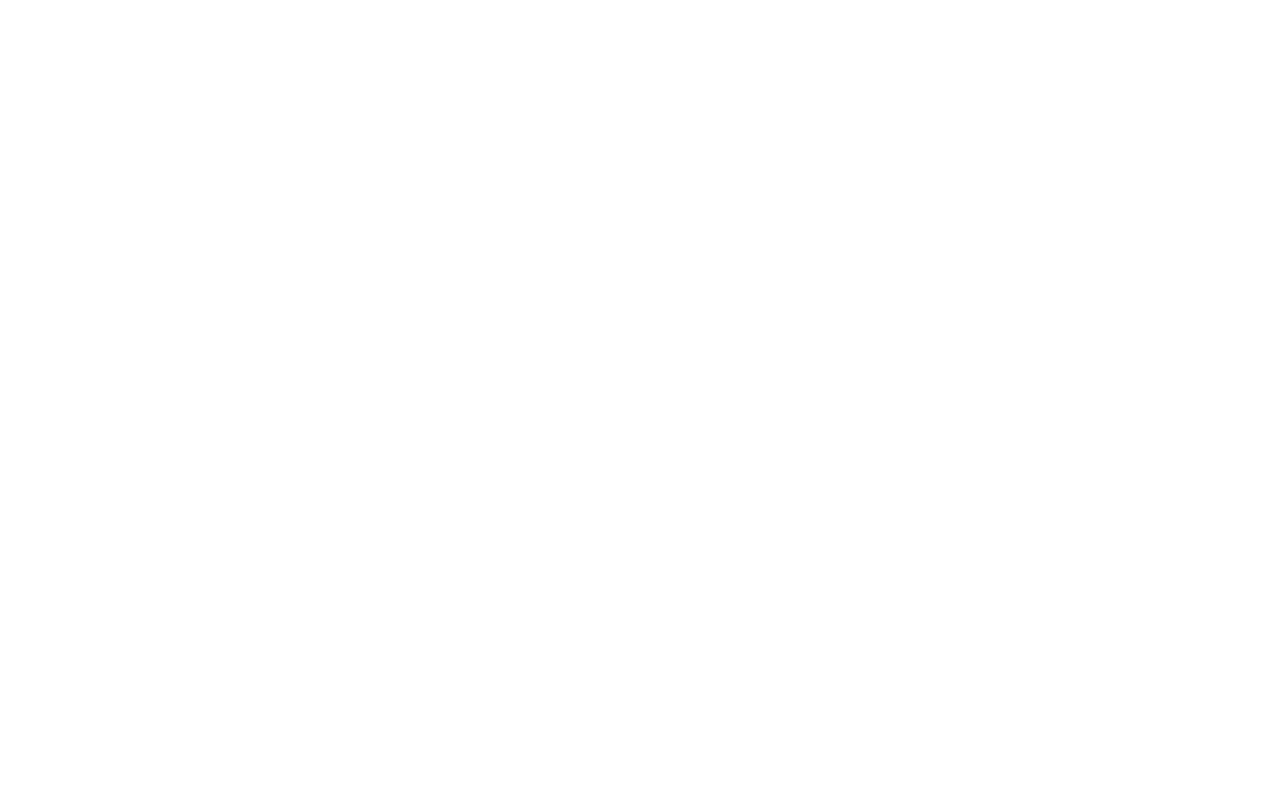
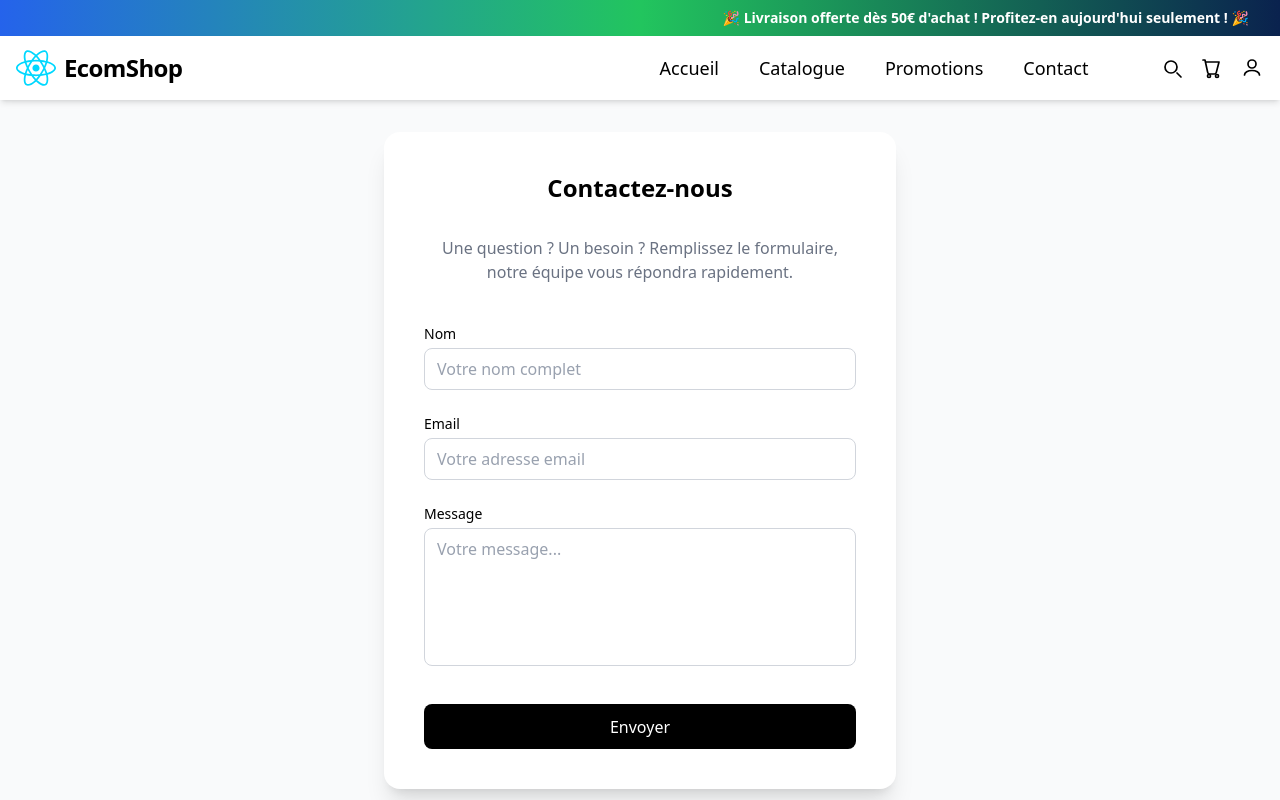
Before and after one commit to Sullivankow/ecom_template_react_php, a React (Vite) app in the folder ecomFront/: page /contact in a window 1280 px wide. Shown: the top 800 px of the page. Built offline with nearby package versions, Linux system fonts and the light colour scheme.

Commit message:
Ajout formulaire de contact

```diff
--- a/ecomFront/src/App.tsx
+++ b/ecomFront/src/App.tsx
@@ -14,6 +14,7 @@
 import NotFound from './pages/notFound';
 import Catalog from './pages/catalog/catalog';
 import ProductPromo from './pages/catalog/productPromo';
+import ContactForm from './components/forms/contactForm';
 
 // Pages de base (à remplacer par tes vraies pages si besoin)
 const Boutique = () => <div style={{ padding: 24 }}>Boutique</div>;
@@ -53,11 +54,11 @@
       <Route path="/" element={<Home />} />
       <Route path="/boutique" element={<Boutique />} />
       <Route path="/promotions" element={<Promotions />} />
-      <Route path="/contact" element={<Contact />} />
       <Route path="/login" element={<Login />} />
       <Route path="/registration" element={<Registration />} />
       <Route path="/catalog" element={<Catalog />} />
       <Route path="/product-promo" element={<ProductPromo />} />
+      <Route path="/contact" element={<ContactForm />} />
       <Route path="*" element={<NotFound />} />
     </Routes>
   );
--- /dev/null
+++ b/ecomFront/src/components/forms/contactForm.tsx
@@ -0,0 +1,120 @@
+import React, { useState } from "react";
+import Topbar from "../layout/topbar";
+import Header from "../layout/headers";
+import Footer from "../layout/footer";
+
+/**
+ * Page de contact e-commerce
+ * - Charte graphique : fond blanc, coins arrondis, ombre, accents bleus/noirs
+ * - Responsive mobile/desktop
+ * - Labels en français, accessibilité
+ */
+const ContactForm: React.FC = () => {
+	// États pour les champs du formulaire
+	const [name, setName] = useState("");
+	const [email, setEmail] = useState("");
+	const [message, setMessage] = useState("");
+	const [sent, setSent] = useState(false);
+	const [error, setError] = useState("");
+
+	// Gestion de la soumission du formulaire
+	const handleSubmit = (e: React.FormEvent) => {
+		e.preventDefault();
+		setError("");
+		// Validation simple (à remplacer par une vraie validation si besoin)
+		if (!name || !email || !message) {
+			setError("Tous les champs sont requis.");
+			return;
+		}
+		// Simule l'envoi
+		setSent(true);
+		setTimeout(() => {
+			setSent(false);
+			setName("");
+			setEmail("");
+			setMessage("");
+		}, 2500);
+	};
+
+	return (
+		<div className="min-h-screen bg-gray-50 flex flex-col">
+			<Topbar />
+			<Header />
+			<main className="flex-1 flex justify-center items-center py-8 px-2">
+				<section id="contact" className="w-full flex justify-center items-center">
+					<form
+						className="w-full max-w-lg bg-white rounded-2xl shadow-xl p-6 md:p-10 flex flex-col gap-6"
+						onSubmit={handleSubmit}
+						aria-label="Formulaire de contact"
+					>
+						<h2 className="text-2xl font-bold text-black mb-2 text-center">Contactez-nous</h2>
+						<p className="text-gray-500 text-center mb-4">Une question ? Un besoin ? Remplissez le formulaire, notre équipe vous répondra rapidement.</p>
+
+						{/* Champ nom */}
+						<div>
+							<label htmlFor="name" className="block text-sm font-medium text-black mb-1">Nom</label>
+							<input
+								id="name"
+								name="name"
+								type="text"
+								autoComplete="name"
+								value={name}
+								onChange={e => setName(e.target.value)}
+								className="w-full border border-gray-300 rounded-lg px-3 py-2 focus:outline-none focus:ring-2 focus:ring-blue-600 transition text-black placeholder-gray-400"
+								placeholder="Votre nom complet"
+								required
+							/>
+						</div>
+
+						{/* Champ email */}
+						<div>
+							<label htmlFor="email" className="block text-sm font-medium text-black mb-1">Email</label>
+							<input
+								id="email"
+								name="email"
+								type="email"
+								autoComplete="email"
+								value={email}
+								onChange={e => setEmail(e.target.value)}
+								className="w-full border border-gray-300 rounded-lg px-3 py-2 focus:outline-none focus:ring-2 focus:ring-blue-600 transition text-black placeholder-gray-400"
+								placeholder="Votre adresse email"
+								required
+							/>
+						</div>
+
+						{/* Champ message */}
+						<div>
+							<label htmlFor="message" className="block text-sm font-medium text-black mb-1">Message</label>
+							<textarea
+								id="message"
+								name="message"
+								rows={5}
+								value={message}
+								onChange={e => setMessage(e.target.value)}
+								className="w-full border border-gray-300 rounded-lg px-3 py-2 focus:outline-none focus:ring-2 focus:ring-blue-600 transition text-black placeholder-gray-400 resize-none"
+								placeholder="Votre message..."
+								required
+							/>
+						</div>
+
+						{/* Message d'erreur */}
+						{error && <div className="text-red-600 text-sm text-center">{error}</div>}
+						{/* Message de confirmation */}
+						{sent && <div className="text-green-600 text-sm text-center">Votre message a bien été envoyé !</div>}
+
+						{/* Bouton d'envoi */}
+						<button
+							type="submit"
+							className="w-full bg-black text-white font-semibold rounded-lg py-3 mt-2 hover:bg-blue-700 transition"
+						>
+							Envoyer
+						</button>
+					</form>
+				</section>
+			</main>
+			<Footer />
+		</div>
+	);
+};
+
+export default ContactForm;
--- a/ecomFront/src/components/layout/headers.tsx
+++ b/ecomFront/src/components/layout/headers.tsx
@@ -8,7 +8,7 @@
   { name: "Accueil", href: "/" },
   { name: "Catalogue", href: "/catalog" },
   { name: "Promotions", href: "/product-promo" },
-  { name: "Contact", href: "#" },
+  { name: "Contact", href: "/contact" },
 ];
 
 const Header: React.FC = () => {
```
